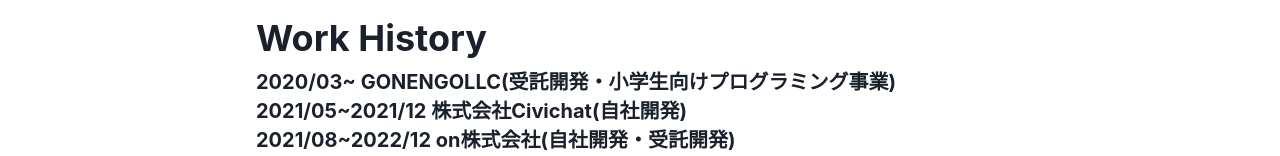
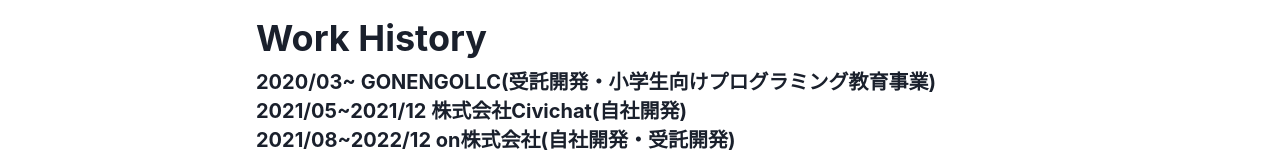
Before and after one commit to inoue2002/portfolio-v3, a Next.js app: page / in a window 1280 px wide. Shown: the part 1515-1671 px from the top of the page. Built offline with nearby package versions, Linux system fonts and the light colour scheme; no server answers.

Commit message:
プログラミング事業 -> プログラミング教育事業

```diff
--- a/src/components/top/WorkHistory.tsx
+++ b/src/components/top/WorkHistory.tsx
@@ -8,7 +8,7 @@
       </Heading>
       <Spacer marginTop={'10px'} />
       <Heading as="h3" size="md" marginTop={'5px'}>
-        2020/03~ GONENGOLLC(受託開発・小学生向けプログラミング事業)
+        2020/03~ GONENGOLLC(受託開発・小学生向けプログラミング教育事業)
       </Heading>
       <Heading as="h3" size="md" marginTop={'5px'}>
         2021/05~2021/12 株式会社Civichat(自社開発)
```
